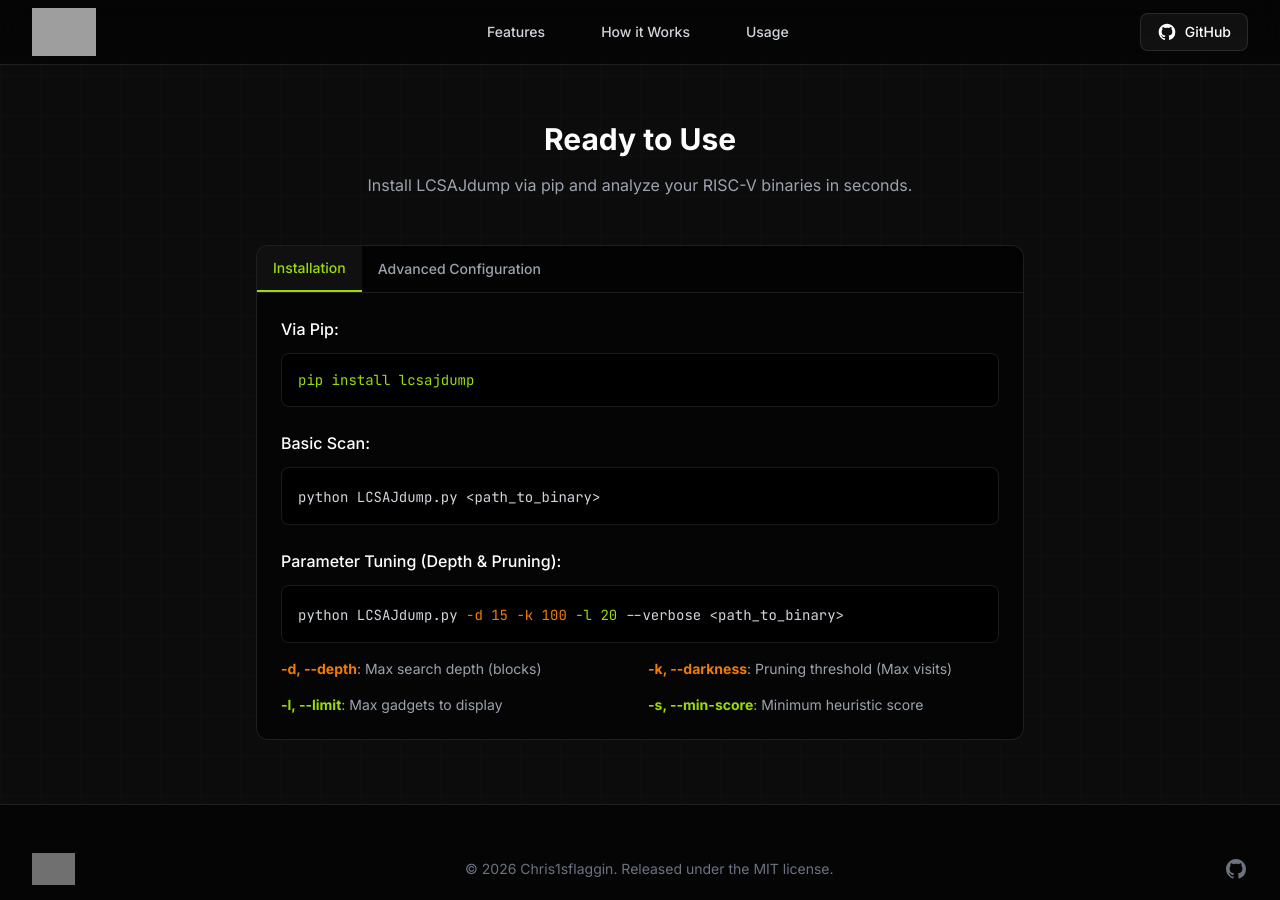
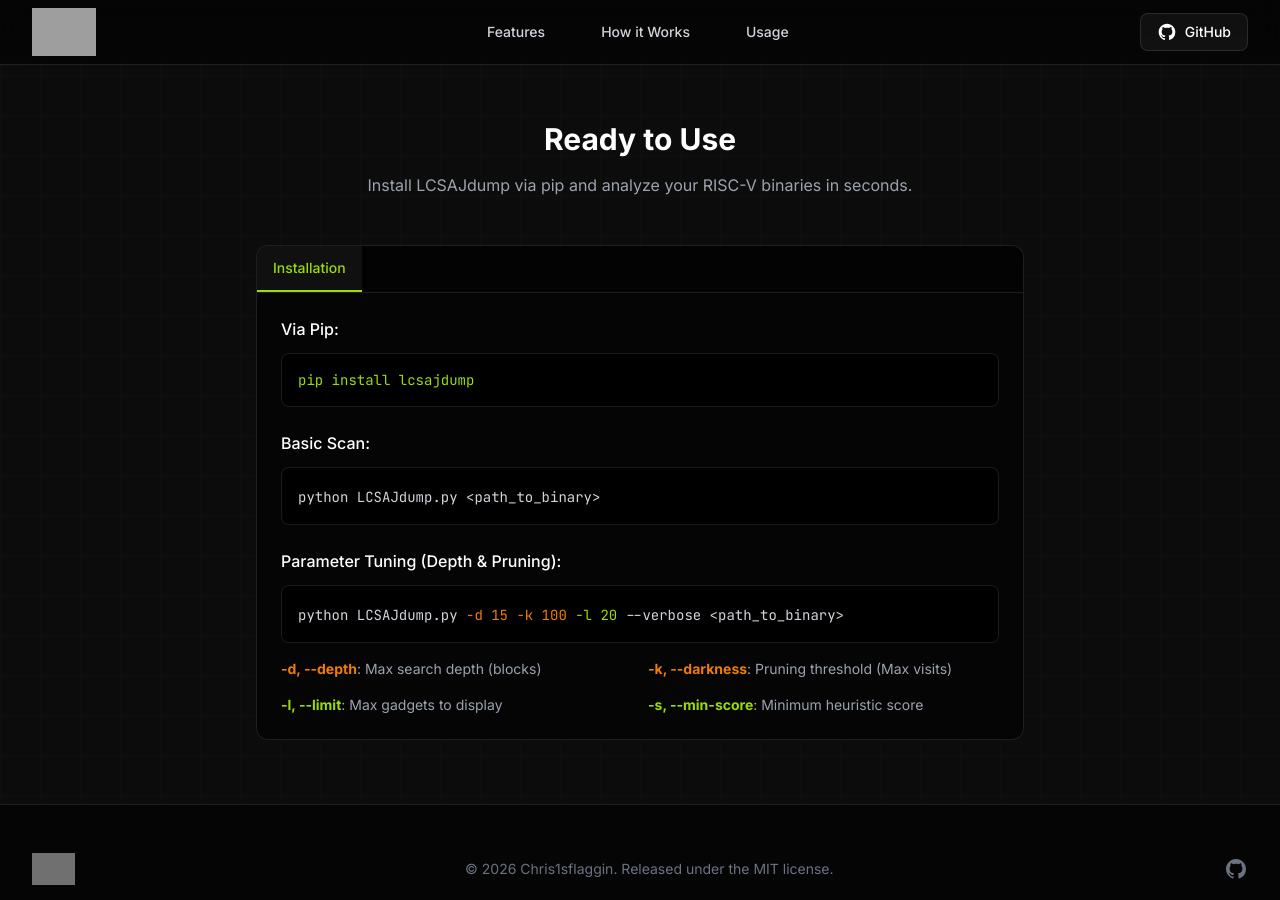
Before and after one commit to Chris1sFlaggin/Chris1sFlaggin.github.io, a Jekyll site: the page LCSAJdump/home.html, which Jekyll copies as it is, in a window 1280 px wide and 900 px high, scrolled down 1964 px. Built offline with Jekyll 4.4.1, drawn with Linux system fonts in a browser that asks for light colours; nearby versions of some CDN libraries; grey boxes are pictures that could not be loaded.

Commit message:
Info progetto

```diff
--- a/LCSAJdump/home.html
+++ b/LCSAJdump/home.html
@@ -290,7 +290,6 @@
             <div class="max-w-3xl mx-auto bg-darker rounded-xl border border-white/10 overflow-hidden">
                 <div class="flex border-b border-white/10 bg-black/40">
                     <button class="px-4 py-3 text-sm font-medium text-primary border-b-2 border-primary bg-white/5">Installation</button>
-                    <button class="px-4 py-3 text-sm font-medium text-gray-400 hover:text-white transition-colors">Advanced Configuration</button>
                 </div>
 
                 <div class="p-6">
```
